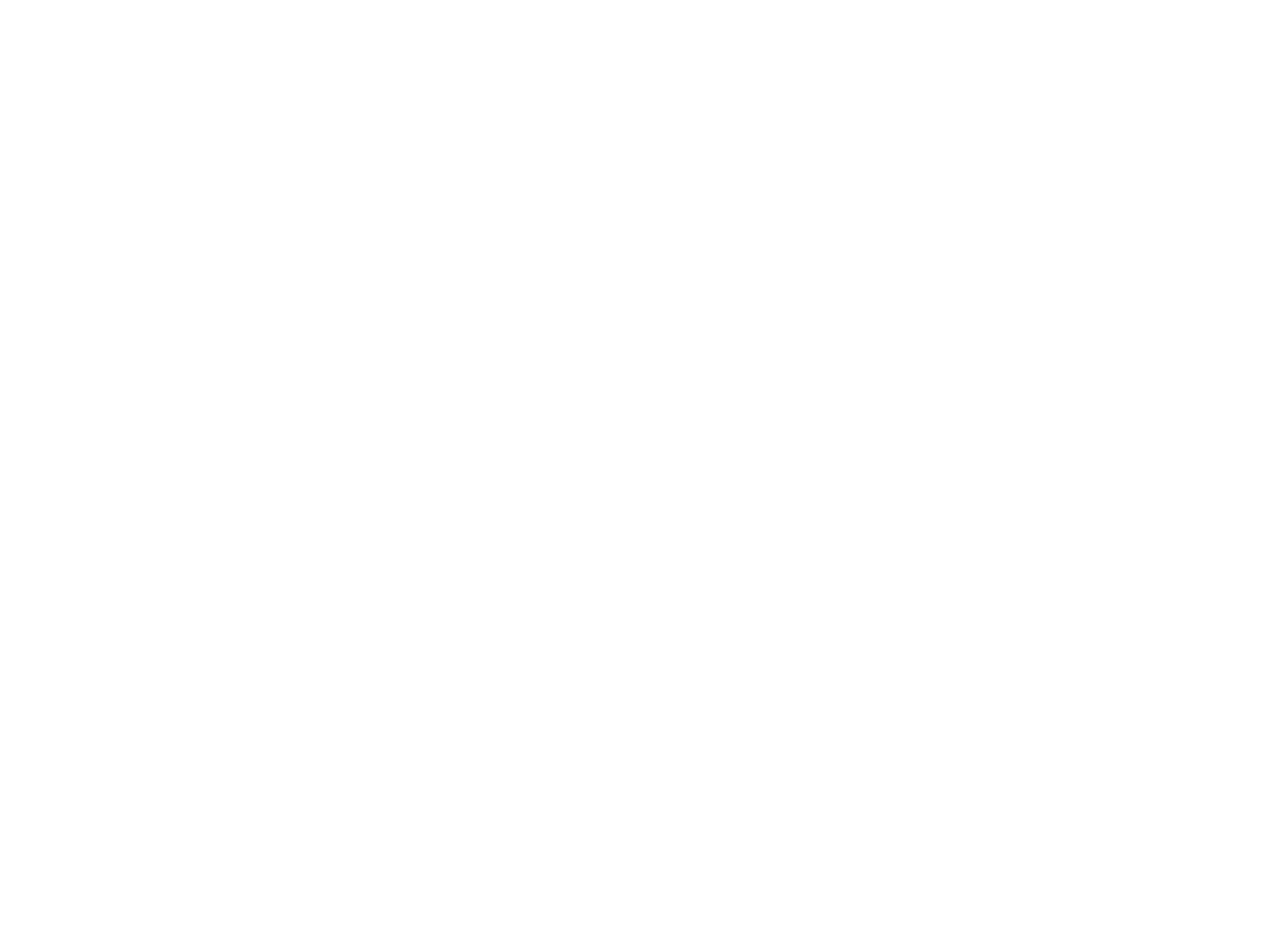
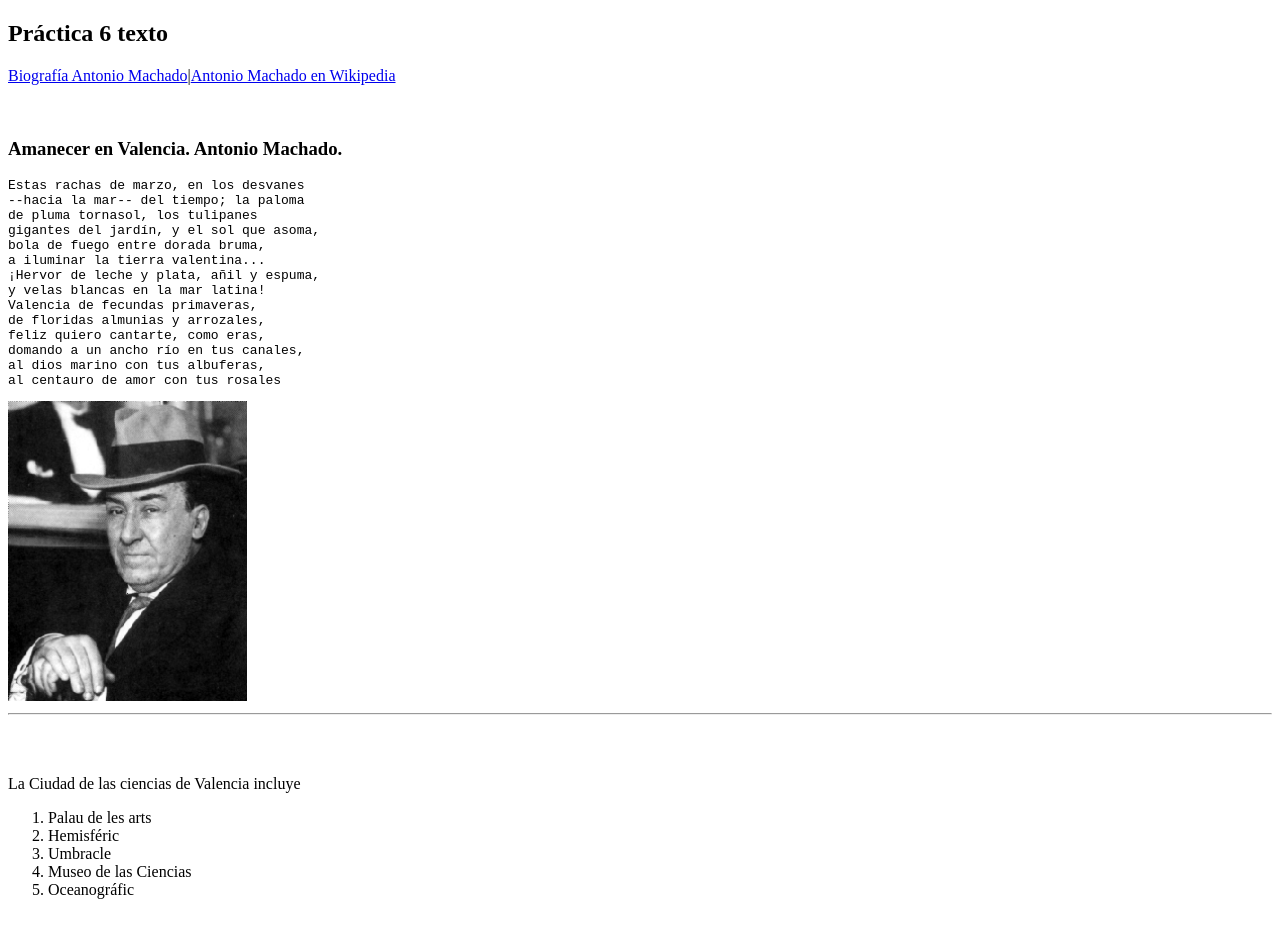
Before and after one commit to luisgimenoh/Practica-1.12-HTML_Modificaciones_y_contenido_incrustado, a plain HTML site: page index.html in a window 1280 px wide. Shown: the top 930 px of the page. Before the commit the page ends 800 px from the top, so only its background shows below. Drawn offline with Linux system fonts and the light colour scheme; grey boxes are pictures that could not be loaded.

Commit message:
Práctica 1.12 v3

```diff
--- a/index.html
+++ b/index.html
@@ -6,17 +6,70 @@
     <meta http-equiv="X-UA-Compatible" content="ie=edge">
     <title>Práctica 1.12 HTML Modificaciones y contenido incrustado</title>
 </head>
+
+<style>
+    img{
+        height:300px;
+    }
+
+    iframe{
+        height: 500;
+    }
+</style>
+
 <body>
     <header>
-
+        <h2>Práctica 6 texto</h2>
     </header>
 
     <nav>
-
+        <p><a href="https://www.cervantes.es/bibliotecas_documentacion_espanol/biografias/pekin_antonio_machado.htm" target="_blank">Biografía Antonio Machado</a>|<a href="https://es.wikipedia.org/wiki/Antonio_Machado" target="_blank">Antonio Machado en Wikipedia</a></p>
     </nav>
 
     <main>
+        <br>
 
+        <h3>Amanecer en Valencia. Antonio Machado.</h3>
+<pre>
+Estas rachas de marzo, en los desvanes
+--hacia la mar-- del tiempo; la paloma
+de pluma tornasol, los tulipanes
+gigantes del jardín, y el sol que asoma,
+bola de fuego entre dorada bruma,
+a iluminar la tierra valentina...
+¡Hervor de leche y plata, añil y espuma,
+y velas blancas en la mar latina!
+Valencia de fecundas primaveras,
+de floridas almunias y arrozales,
+feliz quiero cantarte, como eras,
+domando a un ancho río en tus canales,
+al dios marino con tus albuferas,
+al centauro de amor con tus rosales
+</pre>
+
+        <img span="machado" src="img/machado.jpg" >
+
+        <br>
+        <hr>
+
+        <br>
+        <br>
+
+        <p>La Ciudad de las ciencias de Valencia incluye</p>
+        <ol type="1">
+            <li>Palau de les arts</li>
+            <li>Hemisféric</li>
+            <li>Umbracle</li>
+            <li>Museo de las Ciencias</li>
+            <li>Oceanográfic</li>
+        </ol>
+
+        <br>
+        <iframe src="https://www.cac.es/es/home.html" height="300" width="800"></iframe>
+        <iframe src="https://www.google.com/maps/place/Ciudad+de+las+Artes+y+las+Ciencias/@39.4548751,-0.3504904,15z/data=!4m5!3m4!1s0x0:0x62eb4407a5ebf894!8m2!3d39.4548751!4d-0.3504904" height="200" width="300"></iframe><br>
+        <iframe src="img\folleto.pdf" height="315" width="300"></iframe>
+        <iframe src="img\hemisferic.pdf" height="315" width="300"></iframe>
+        <iframe width="560" height="315" src="https://www.youtube.com/embed/iL8wtRoYNLc" frameborder="0" allow="accelerometer; autoplay; encrypted-media; gyroscope; picture-in-picture" allowfullscreen></iframe>
     </main>
 
     <footer>
```
